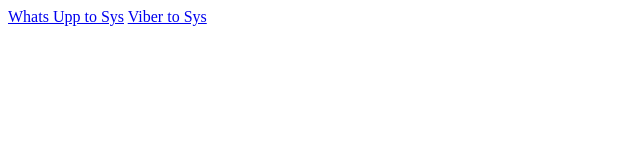
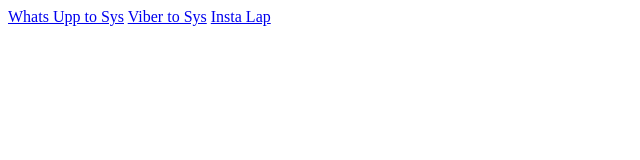
Before and after one commit to AlxLebedev/experiments, a plain HTML site: page index.html in a window 1280 px wide. Shown: the full height of the page, 0-640 px from the left. Drawn offline with Linux system fonts and the light colour scheme.

Commit message:
insta added

```diff
--- a/index.html
+++ b/index.html
@@ -9,5 +9,6 @@
     <body>
         <a href="https://wa.me/79159171223">Whats Upp to Sys</a>
         <a href="viber://chat?number=79159171223">Viber to Sys</a>
+        <a href="https://instagram.com/alex_lebedevich?r=nametag">Insta Lap</a>
     </body>
 </html>
```
